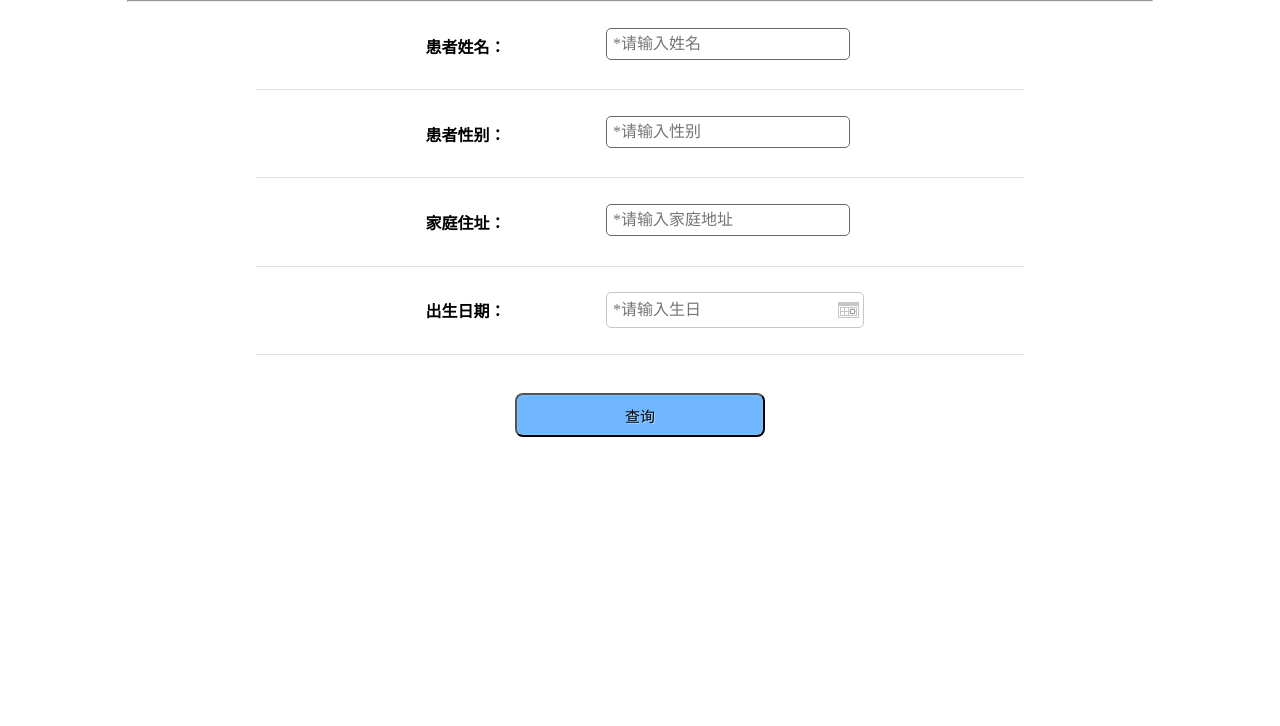
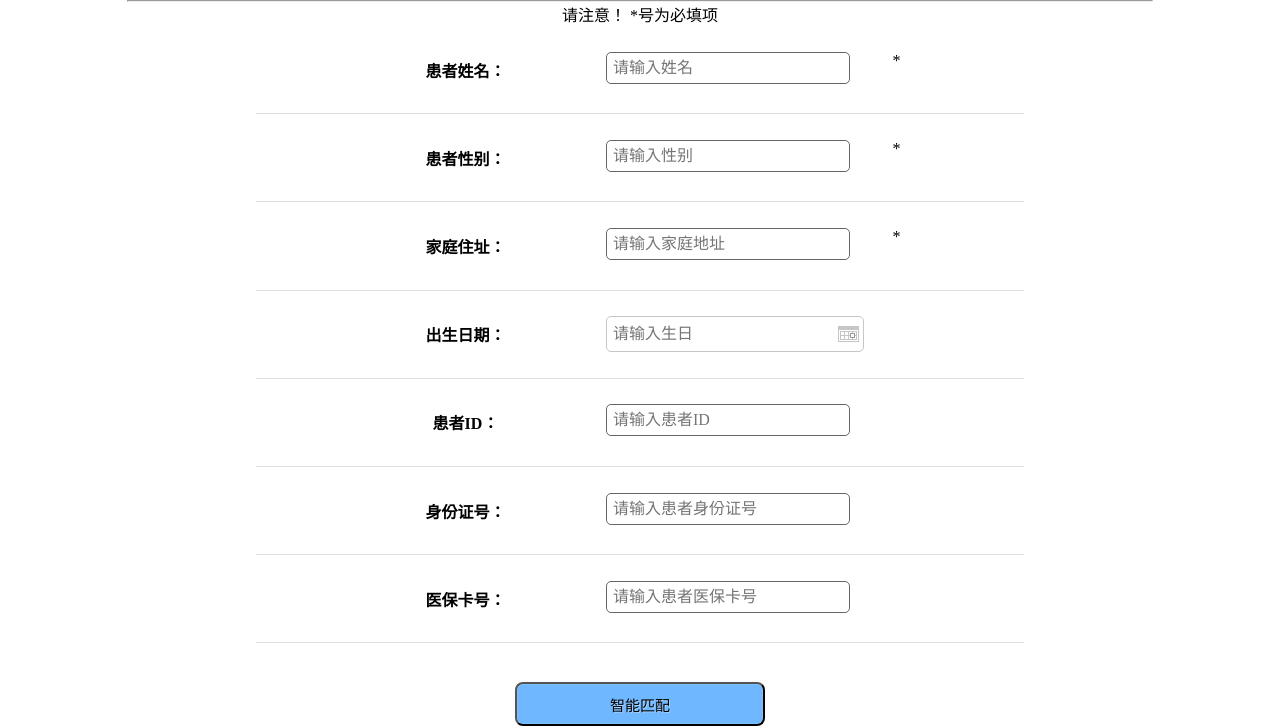
Before and after one commit to lwd1132438569/DZAP, a Django app: page /empi_input_f/ in a window 1280 px wide. Shown: the part 93-819 px from the top of the page. Before the commit the page ends 530 px from the top, so only its background shows below. Run offline with Django 4.2, Linux system fonts and the light colour scheme; some libraries are stand-ins or nearby versions.

Commit message:
修改和优化了EMPI的显示和后台的设计。

```diff
--- a/empi/empilib/empi_match_f.py
+++ b/empi/empilib/empi_match_f.py
@@ -27,7 +27,7 @@
 
         for j in range(res.__len__()):
                 if set(addr_input).issubset(addr_kw(res[j][8])):
-                        res[j]=[res[j][1],res[j][2],res[j][3],res[j][5],res[j][8],res[j][42]]
+                        res[j]=[res[j][1],res[j][2],res[j][3],res[j][4],res[j][5],res[j][6],res[j][7],res[j][8],res[j][10],res[j][19],res[j][21],res[j][32],res[j][42]]
                         #res[j]=[res[j][0],res[j][1],res[j][2],res[j][3],res[j][5],res[j][11],res[j][14],res[j][18],res[j][19],res[j][21],res[j][32]]
                         if res[j] not in res_final:
                                 res_final.append(res[j])
--- a/empi/templates/empi/empi_input_f.html
+++ b/empi/templates/empi/empi_input_f.html
@@ -16,34 +16,53 @@
 		<hr>
 		<section>
 			<form action="/empi_input_f/" method="POST">
+				请注意！ *号为必填项
 				{% csrf_token %}
 				{{ form }}
 				<li>
 					<div class="img-contn"><img id="img-1" src="{% static "img/empi_input_f/left.png" %}" /></div>
 					<h3>患者姓名：</h3>
-					<input type="text" id="Hname" name="name" placeholder="*请输入姓名">
+					<input type="text" id="Hname" name="name" placeholder="请输入姓名">*
 					<div class="img-contn1"><img id="img-4" src="{% static "img/empi_input_f/right.png" %}" /></div>
 				</li>
 				<li>
 					<div class="img-contn"><img id="img-2" src="{% static "img/empi_input_f/left.png" %}" /></div>
 					<h3>患者性别：</h3>
-					<input  type="text" id="Hsex" name="sex" placeholder="*请输入性别">
+					<input  type="text" id="Hsex" name="sex" placeholder="请输入性别">*
 					<div class="img-contn1"><img id="img-5" src="{% static "img/empi_input_f/right.png" %}" /></div>
 
 				</li>
 				<li>
 					<div class="img-contn"><img id="img-3" src="{% static "img/empi_input_f/left.png" %}" /></div>
 					<h3>家庭住址：</h3>
-					<input  type="text" id="Hadd" name="addr" placeholder="*请输入家庭地址">
+					<input  type="text" id="Hadd" name="addr" placeholder="请输入家庭地址">*
 					<div class="img-contn1"><img id="img-6" src="{% static "img/empi_input_f/right.png" %}" /></div>
 				</li>
 				<li>
 				    <div class="img-contn"><img id="img-7" src="" /></div>
 					<h3>出生日期：</h3>
-					<input  id="birthday" name="birthday" class="laydate-icon" placeholder="*请输入生日"/>
+					<input  id="birthday" name="birthday" class="laydate-icon" placeholder="请输入生日"/>
 					<div class="img-contn1"><img id="img-8" src="" /></div>
 				</li>
-				<div style="text-align: center;"><button  id="Hbutton" type="submit">查询</button></div>
+				<li>
+					<div class="img-contn"><img id="img-1" src="{% static "img/empi_input_f/left.png" %}" /></div>
+					<h3>患者ID：</h3>
+					<input type="text" id="Hname" name="patient_id" placeholder="请输入患者ID">
+					<div class="img-contn1"><img id="img-4" src="{% static "img/empi_input_f/right.png" %}" /></div>
+				</li>
+				<li>
+					<div class="img-contn"><img id="img-1" src="{% static "img/empi_input_f/left.png" %}" /></div>
+					<h3>身份证号：</h3>
+					<input type="text" id="Hname" name="patient_id" placeholder="请输入患者身份证号">
+					<div class="img-contn1"><img id="img-4" src="{% static "img/empi_input_f/right.png" %}" /></div>
+				</li>
+				<li>
+					<div class="img-contn"><img id="img-1" src="{% static "img/empi_input_f/left.png" %}" /></div>
+					<h3>医保卡号：</h3>
+					<input type="text" id="Hname" name="patient_id" placeholder="请输入患者医保卡号">
+					<div class="img-contn1"><img id="img-4" src="{% static "img/empi_input_f/right.png" %}" /></div>
+				</li>
+				<div style="text-align: center;"><button  id="Hbutton" type="submit">智能匹配</button></div>
 		    </form>
 
 			   <table >
```
Also changed, not shown: empi/templates/empi/empi_output.html (+11 -1 lines).
